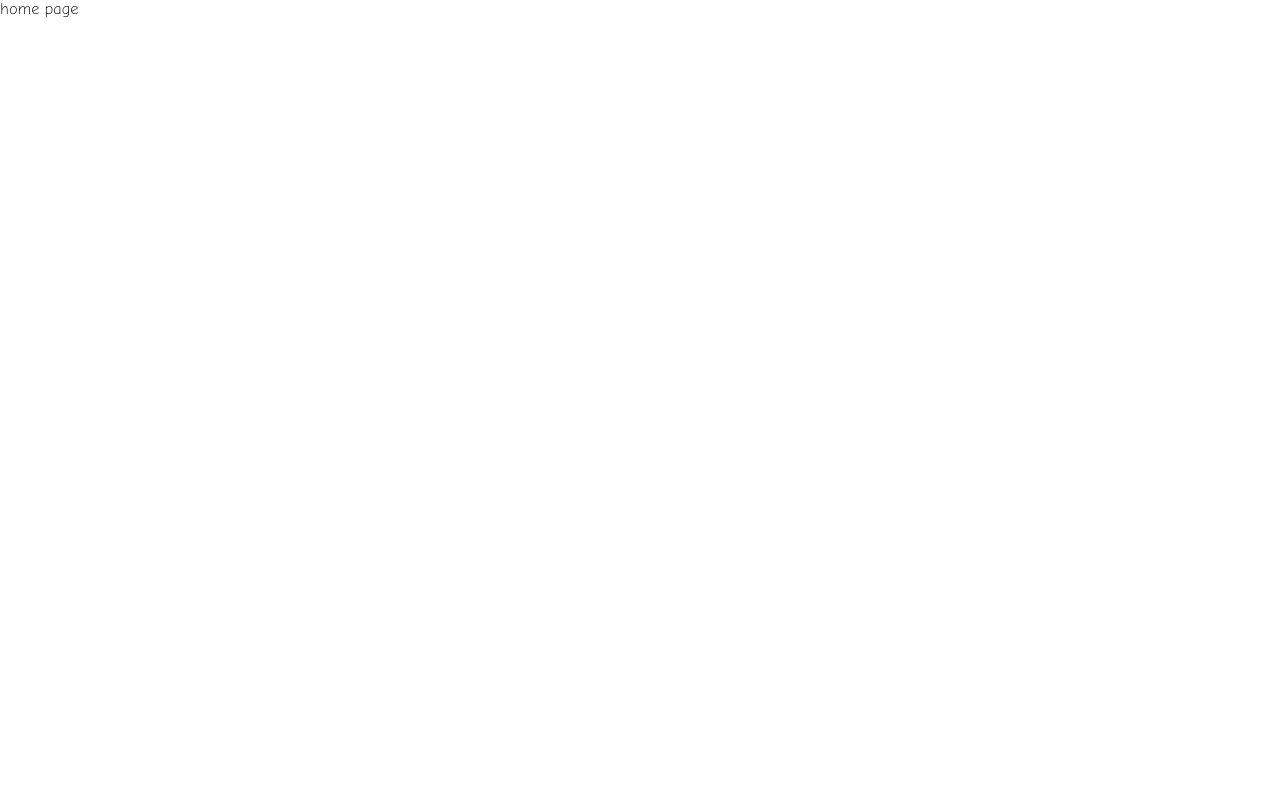
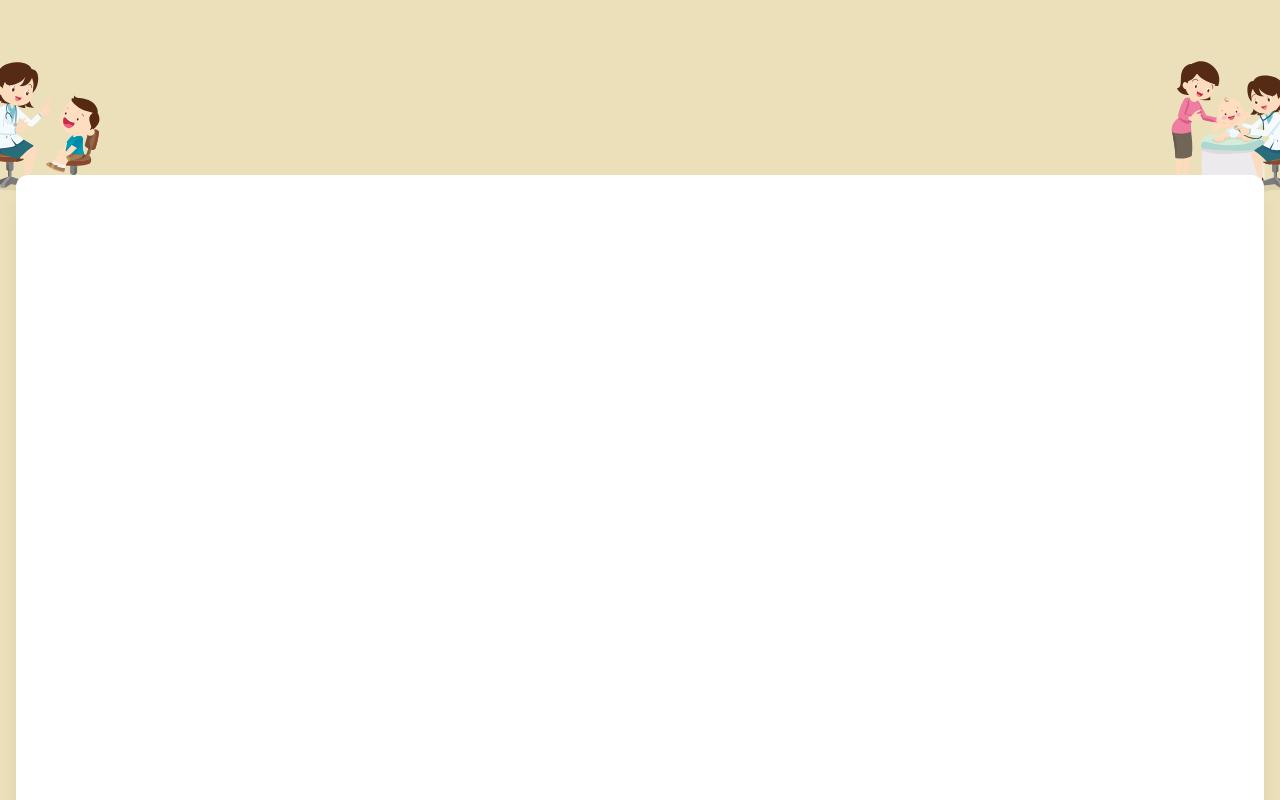
Before and after one commit to gloriaconcepto/child-immunization-client-ui, a React (Create React App) app: page / in a window 1280 px wide. Shown: the top 800 px of the page. Built offline with nearby package versions, Linux system fonts and the light colour scheme.

Commit message:
backgroundsetting/formcontaineradded

```diff
--- a/src/App.tsx
+++ b/src/App.tsx
@@ -1,10 +1,15 @@
 import React from 'react';
 
 import AppRoutes from './modules/routes';
+import Header from './components/header';
 
 function App() {
   return (
-   <AppRoutes/>
+    <>
+    <Header/>
+    <AppRoutes/>
+    </>
+
   );
 }
 
--- /dev/null
+++ b/src/SVGs/index.ts
@@ -0,0 +1,7 @@
+import BabyLeft from './baby-left.svg';
+import BabyRight from './baby-right.svg';
+const Icon = {
+    BabyLeft,
+    BabyRight
+}
+export default Icon
--- /dev/null
+++ b/src/components/formCard/formcontainer.scss
@@ -0,0 +1,15 @@
+.formcontainer {
+  // position: absolute;
+  border-radius: 12px;
+  background: #fff;
+  box-shadow: 0px 8px 8px -4px rgba(16, 24, 40, 0.03),
+    0px 20px 24px -4px rgba(16, 24, 40, 0.08);
+  backdrop-filter: blur(6px);
+  width:100%;
+  height: 863px;
+  flex-shrink: 0;
+  // margin-top: 164px;
+  // margin-left: 16px;
+  // margin-right: 16px;
+
+}
--- /dev/null
+++ b/src/components/formCard/index.tsx
@@ -0,0 +1,11 @@
+import React from "react";
+import './formcontainer.scss'
+const FormContainer: React.FC = () => {
+    return (
+      <div className="formcontainer">
+
+      </div>
+    );
+  };
+
+  export default FormContainer;
--- /dev/null
+++ b/src/components/header/header.scss
@@ -0,0 +1,4 @@
+.header{
+    display: flex;
+    justify-content: space-between;
+}
--- /dev/null
+++ b/src/components/header/index.tsx
@@ -0,0 +1,14 @@
+import React from "react";
+import './header.scss'
+import Icon from "../../SVGs";
+const Header: React.FC = () => {
+  return (
+    <div className="header">
+      {" "}
+      <img src={Icon.BabyLeft} alt="baby with nurse left" />{" "}
+      <img src={Icon.BabyRight} alt="baby with nurse right" />
+    </div>
+  );
+};
+
+export default Header;
--- a/src/index.scss
+++ b/src/index.scss
@@ -1,8 +1,10 @@
 body {
   margin: 0;
-  font-family:'Comic Neue', cursive, 'Segoe UI', 'Roboto', 'Oxygen',
-    'Ubuntu', 'Cantarell', 'Fira Sans', 'Droid Sans', 'Helvetica Neue',
-    sans-serif;
+  margin-top: 42px;
+  margin-bottom: 42px;
+  font-family: "Comic Neue", cursive, "Segoe UI", "Roboto", "Oxygen", "Ubuntu",
+    "Cantarell", "Fira Sans", "Droid Sans", "Helvetica Neue", sans-serif;
   -webkit-font-smoothing: antialiased;
   -moz-osx-font-smoothing: grayscale;
+  background-color: #ece0ba;
 }
--- /dev/null
+++ b/src/modules/home/home.scss
@@ -0,0 +1,7 @@
+.home{
+    position: relative;
+    padding-left: 16px;
+    padding-right: 16px;
+    /* top: 500rem; */
+    bottom: 2rem;
+}
--- a/src/modules/home/index.tsx
+++ b/src/modules/home/index.tsx
@@ -1,8 +1,8 @@
 import React from "react";
+import FormContainer from "../../components/formCard";
+import './home.scss';
+const HomeManagerView: React.FC = () => {
+  return (<div className="home"><FormContainer/></div>);
+};
 
-const HomeManagerView:React.FC=()=>{
-
- return(<>home page</>)
-}
-
-export default HomeManagerView
+export default HomeManagerView;
```
Also changed, not shown: src/SVGs/baby-left.svg (added), src/SVGs/baby-right.svg (added).
